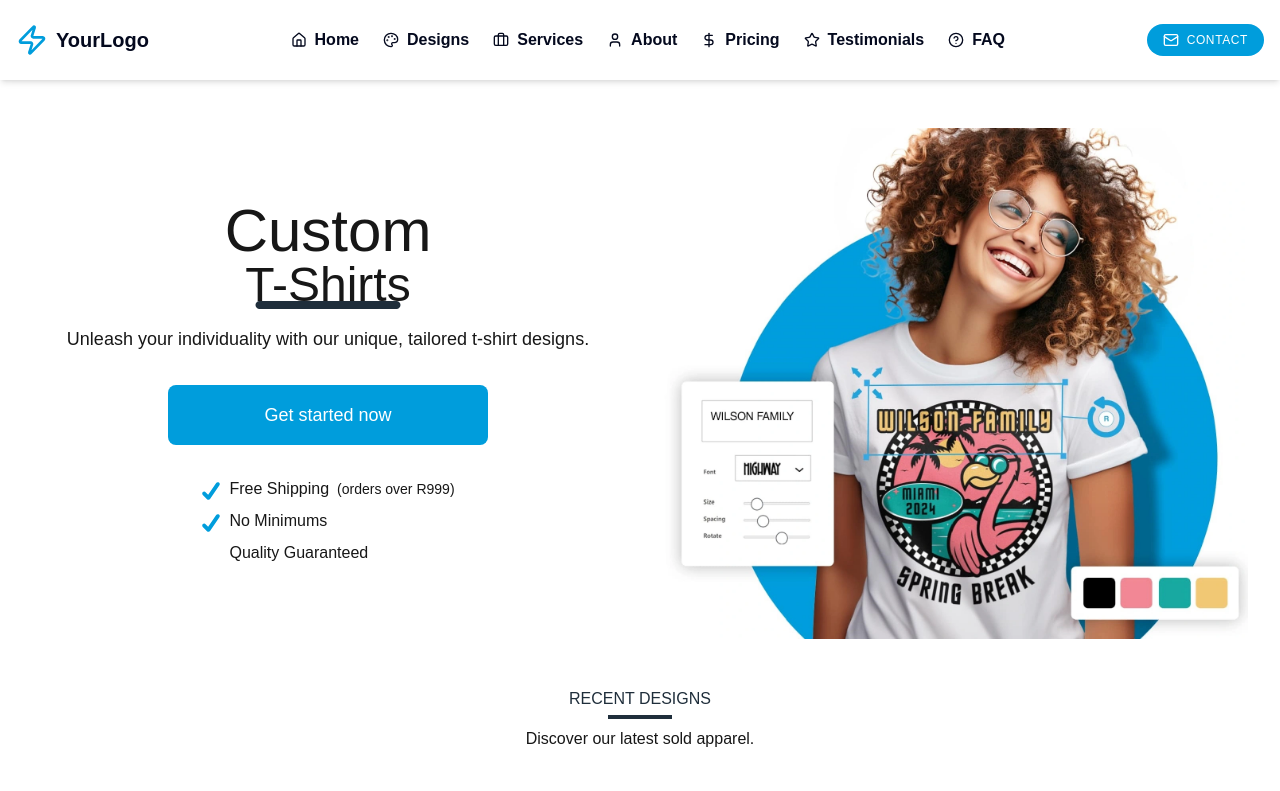
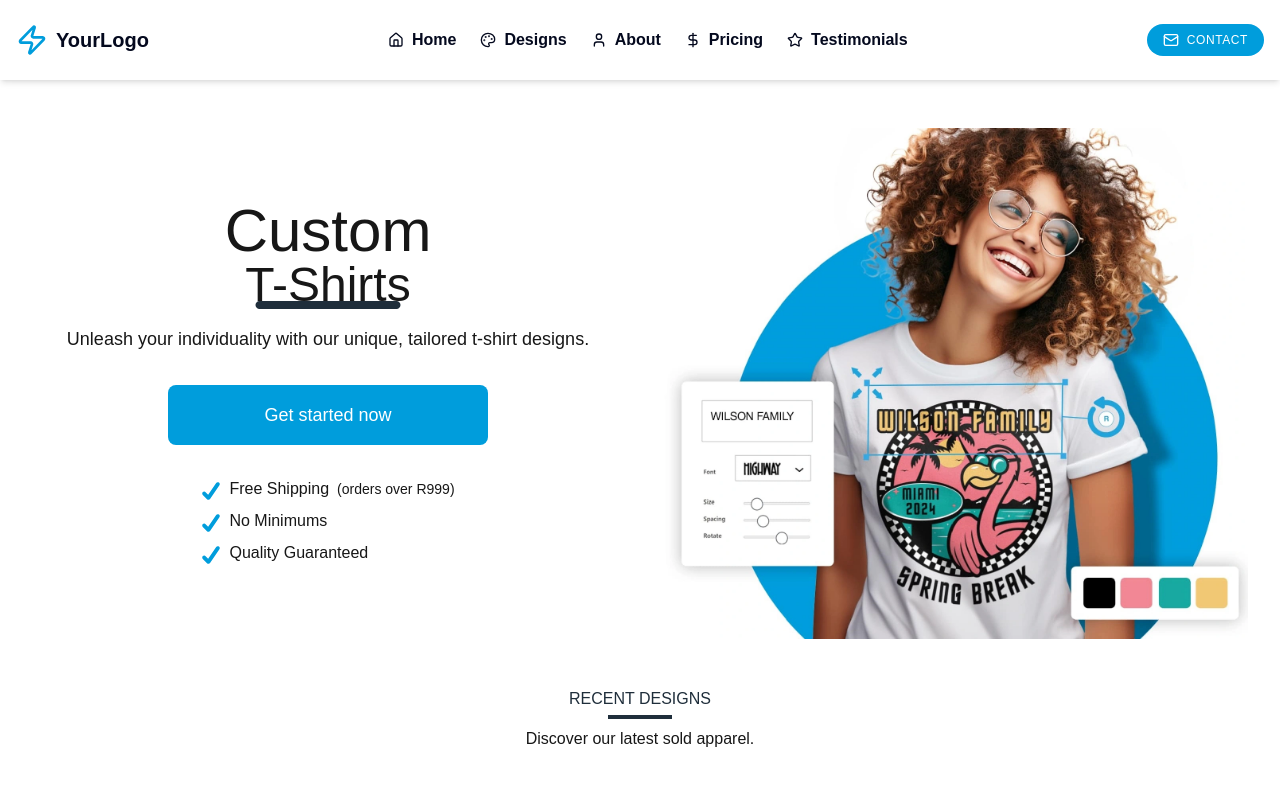
Before and after one commit to Drakening/dreems, a Next.js app: page / in a window 1280 px wide. Shown: the top 791 px of the page. Built offline with nearby package versions, Linux system fonts and the light colour scheme.

Commit message:
code updates

```diff
--- a/app/components/Hero.jsx
+++ b/app/components/Hero.jsx
@@ -60,7 +60,7 @@ const Hero = () => {
                 No Minimums
               </li>
               <li className="flex items-center pl-7 relative">
-                <span className="absolute left-0 top-1 w-5 h-5 bg-[url('../public/images/check-blue.svg')] bg-no-repeat bg-contains"></span>
+                <span className="absolute left-0 top-1 w-5 h-5 bg-[url('../public/images/check-blue.svg')] bg-no-repeat bg-contain"></span>
                 Quality Guaranteed
               </li>
             </ul>
--- a/app/components/Navbar.jsx
+++ b/app/components/Navbar.jsx
@@ -16,11 +16,9 @@ const Navbar = () => {
   const navItems = [
     { label: 'Home', target: 'home', icon: Home },
     { label: 'Designs', target: 'designs', icon: Palette },
-    { label: 'Services', target: 'services', icon: Briefcase },
     { label: 'About', target: 'about', icon: User },
     { label: 'Pricing', target: 'pricing', icon: DollarSign },
-    { label: 'Testimonials', target: 'testimonials', icon: Star },
-    { label: 'FAQ', target: 'faq', icon: HelpCircle },
+    { label: 'Testimonials', target: 'testimonials', icon: Star }
   ];
 
   useEffect(() => {
--- a/app/layout.js
+++ b/app/layout.js
@@ -13,7 +13,7 @@ const geistMono = Geist_Mono({
 
 export const metadata = {
   title: "Dreem",
-  description: "Generated by create next app",
+  description: "Dreem is a business that creates high quality, custom made, hand painted designs on any clothing apparel of your choosing.",
 };
 
 export default function RootLayout({ children }) {
```
